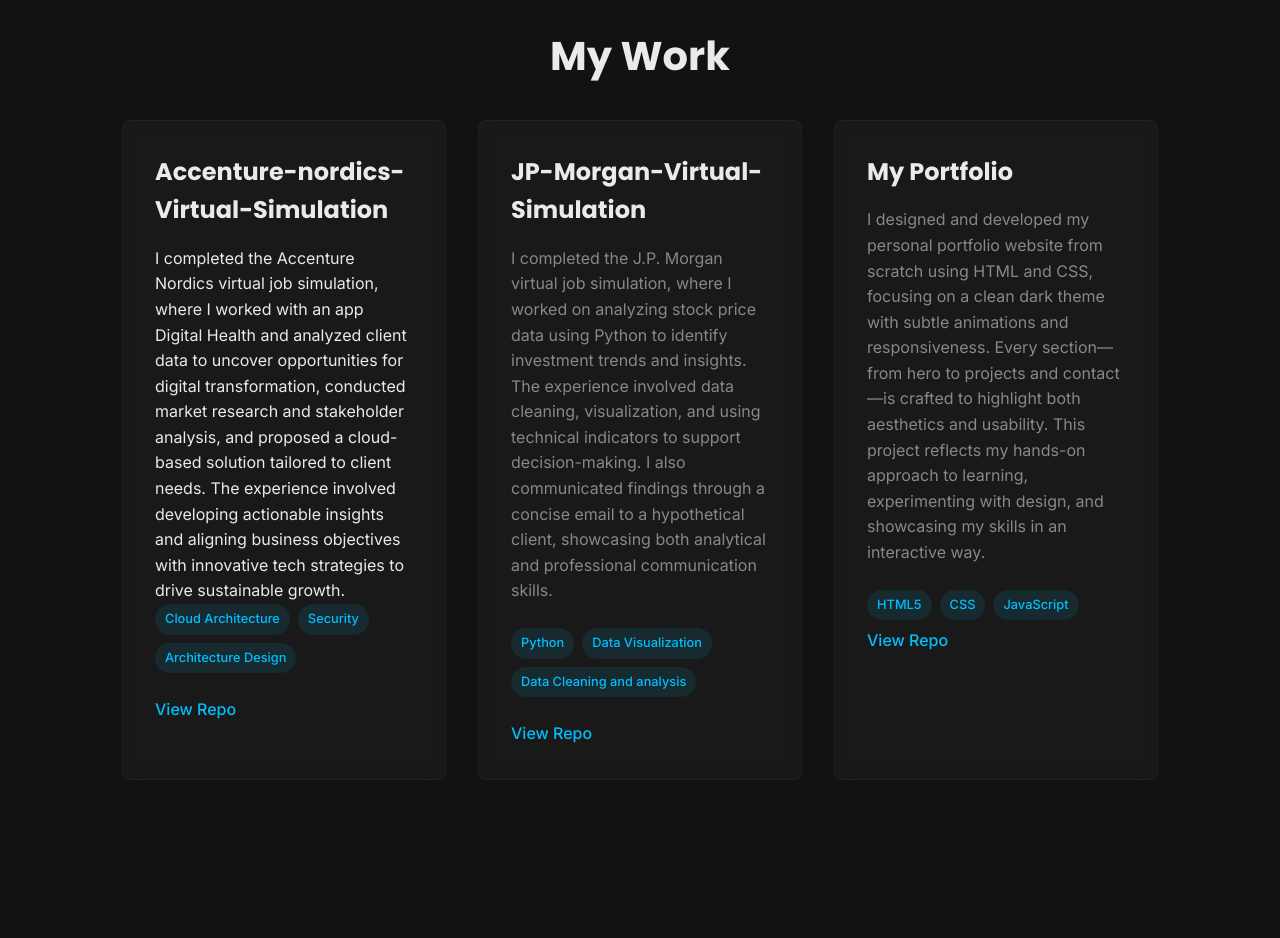
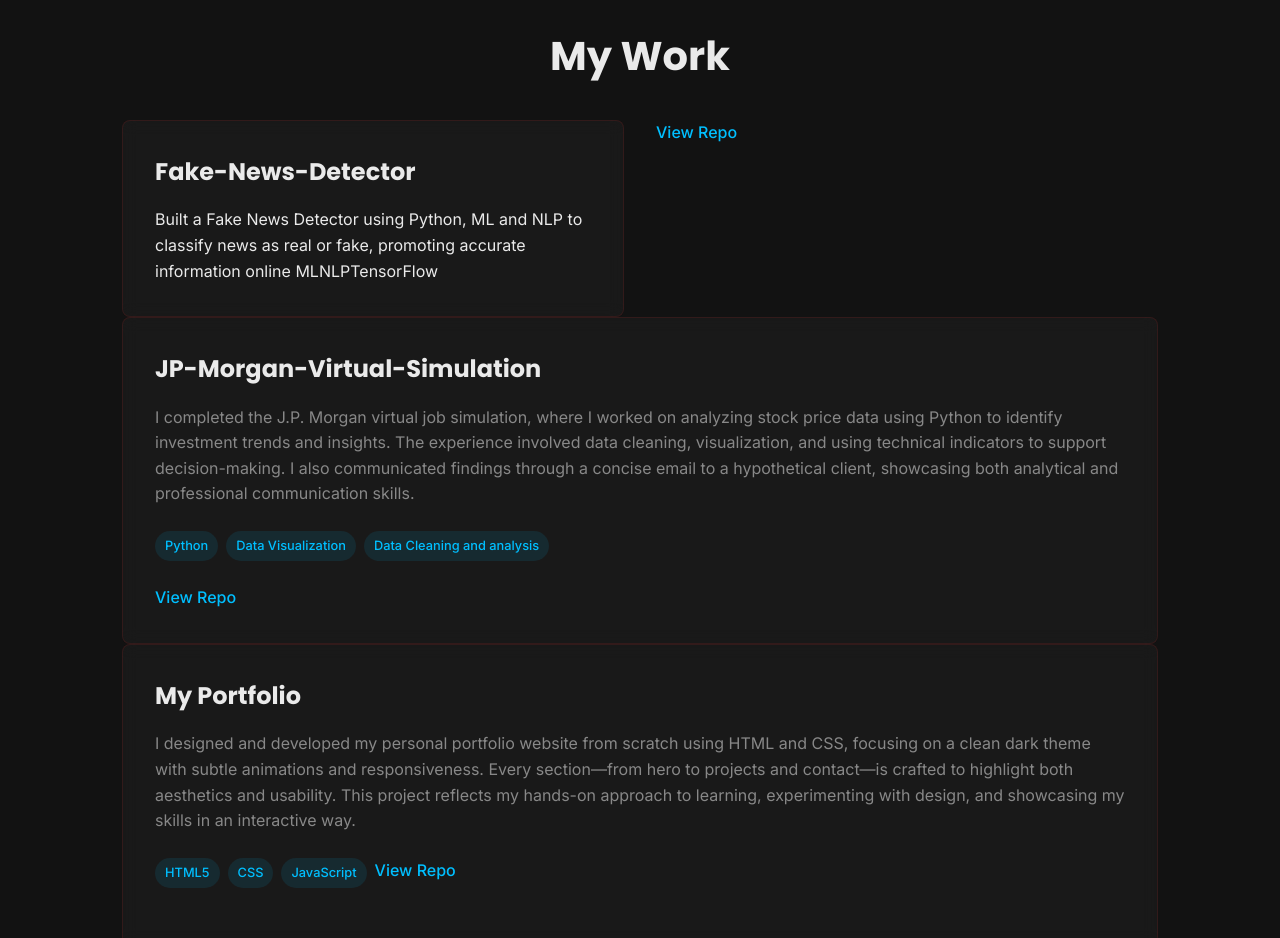
Before and after one commit to Ayushi3017/Ayushi_Portfolio, a plain HTML site: page index.html in a window 1280 px wide. Shown: the part 1400-2338 px from the top of the page. Drawn offline with Linux system fonts and the light colour scheme.

Commit message:
Change Repo structure in project work

```diff
--- a/index.html
+++ b/index.html
@@ -427,12 +427,12 @@
             <h2>My Work</h2>
             <div class="projects-grid">
                 <div class="project-card">
-                    <h4>Accenture-nordics-Virtual-Simulation</h4>
-                        I completed the Accenture Nordics virtual job simulation, where I worked with an app Digital Health and analyzed client data to uncover opportunities for digital transformation, conducted market research and stakeholder analysis, and proposed a cloud-based solution tailored to client needs. The experience involved developing actionable insights and aligning business objectives with innovative tech strategies to drive sustainable growth.<div class="project-tags">
-                        <span>Cloud Architecture</span><span>Security</span><span>Architecture Design</span>
+                    <h4>Fake-News-Detector</h4>
+                    Built a Fake News Detector using Python, ML and NLP to classify news as real or fake, promoting accurate information online
+                        <span>ML</span><span>NLP</span><span>TensorFlow</span>
                     </div>
                     <div class="project-links">
-                       <a href="https://github.com/Ayushi3017/accenture-nordics-forage-simulation" target="_blank">View Repo</a>
+                       <a href="https://github.com/Ayushi3017/Fake_News_Detector" target="_blank">View Repo</a>
                     </div>
 
                 </div>
```
